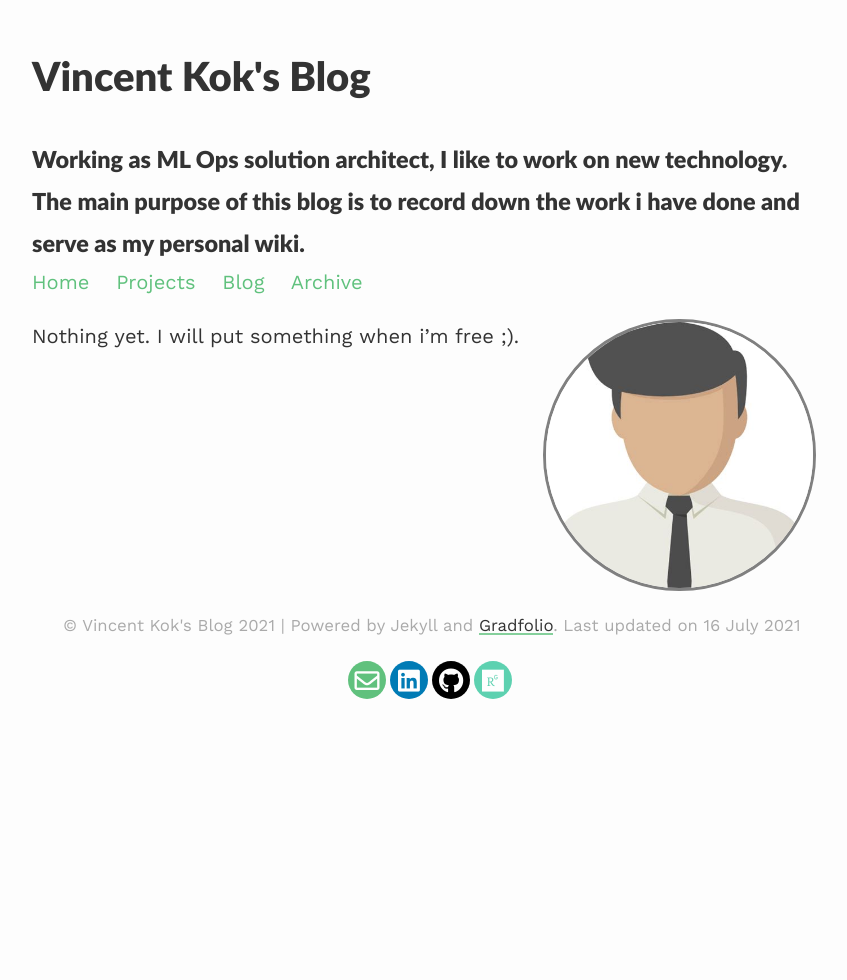
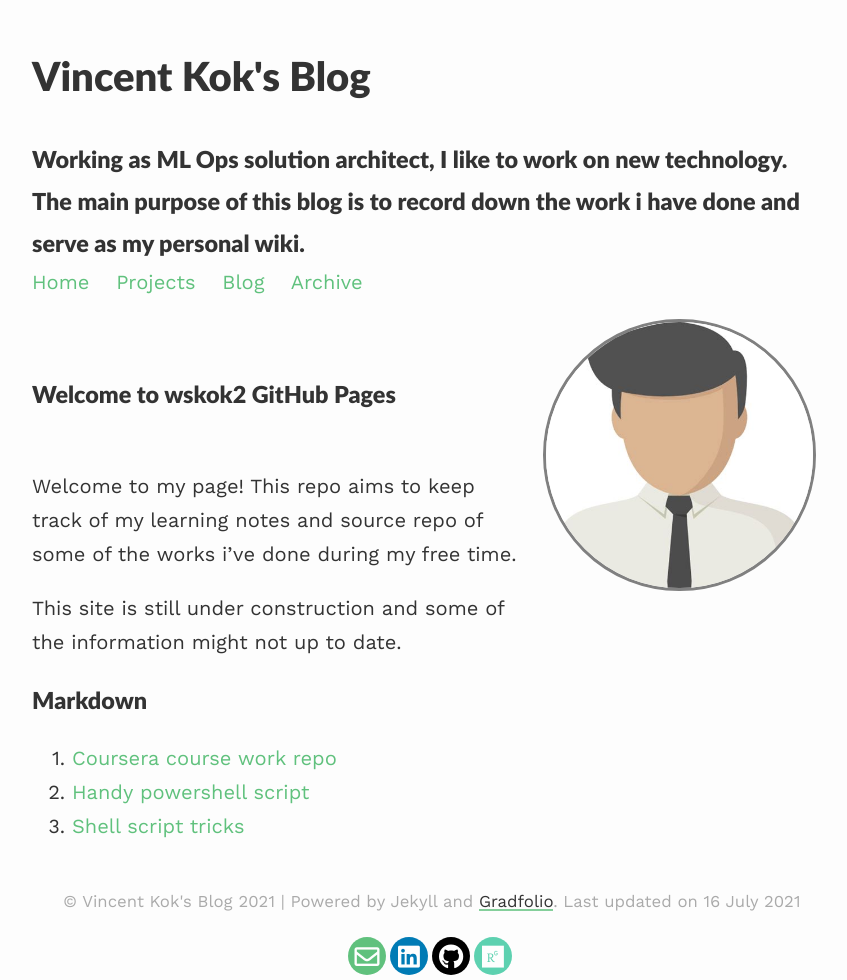
Before and after one commit to wskok2/wskok.github.io, a Jekyll site: the page built from index.md, in a window 1280 px wide. Shown: the whole page, without its empty margins (208-1055 px from the left). Built offline with Jekyll 4.4.1, drawn with Linux system fonts in a browser that asks for light colours; nearby versions of some CDN libraries.

Commit message:
cosmetic change

```diff
--- a/_config.yml
+++ b/_config.yml
@@ -1,7 +1,7 @@
 ### your site title here
 
 title: Vincent Kok's Blog
-description: <br> Working as ML Ops solution architect, I like to work on new technology. The main purpose of this blog is to record down the work i have done and serve as my personal wiki.
+description: <br> Working as ML Ops solution architect, I like to work on new technology. The main purpose of this blog is to record down the work i have done and serve as my personal wiki.<br>
 
 baseurl: / #name of GitHub repository
 url: #custom url to be used instead of GitHub repository
--- a/index.md
+++ b/index.md
@@ -8,5 +8,15 @@ published: true
 ---
 
 
+<br>
+### Welcome to wskok2 GitHub Pages
+<br>
+Welcome to my page! This repo aims to keep track of my learning notes and source repo of some of the works i've done during my free time.
 
-Nothing yet. I will put something when i'm free ;).
+This site is still under construction and some of the information might not up to date.
+
+### Markdown
+
+1. [Coursera course work repo](https://github.com/wskok2/AI-and-ML)
+2. [Handy powershell script](https://github.com/wskok2/powershell)
+3. [Shell script tricks](https://wskok2.github.io/bash_script.md)
```
Also changed, not shown: _posts/2021-05-01-start-of-blog.md (+11 -1 lines), _posts/2021-05-03-bash-script.md (renamed from _posts/2021-05-03-bash_script.md, +5 -0 lines).
